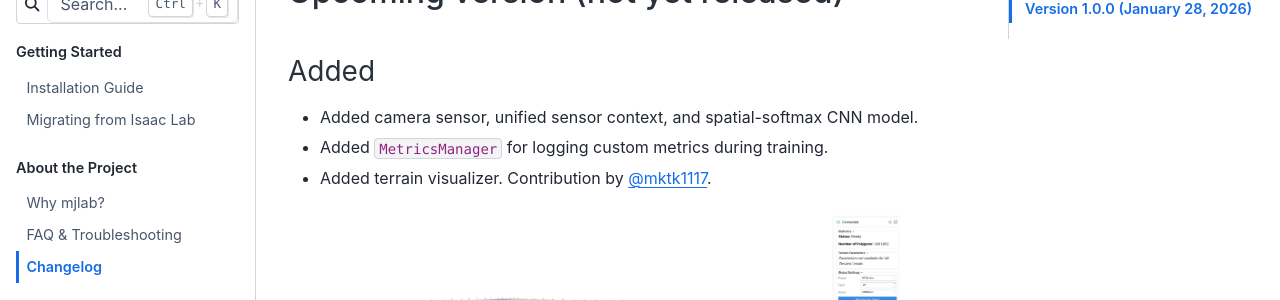
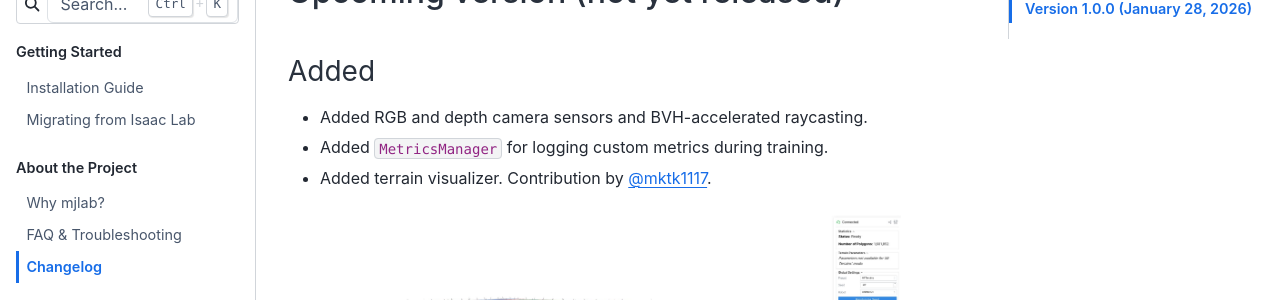
Before and after one commit to DavidDobas/mjlab-hackathon, a Sphinx documentation site: the page built from docs/source/changelog.rst, in a window 1280 px wide and 900 px high. Shown: the part 188-488 px from the top of the window. Built offline with Sphinx 7.4.7 and the Sphinx Book theme 1.1.4, drawn with Linux system fonts in a browser that asks for light colours.

Commit message:
Improve camera/raycasting changelog entry
Replace implementation details with user-facing description.

```diff
--- a/docs/source/changelog.rst
+++ b/docs/source/changelog.rst
@@ -8,8 +8,7 @@ Upcoming version (not yet released)
 Added
 ^^^^^
 
-- Added camera sensor, unified sensor context, and spatial-softmax CNN
-  model.
+- Added RGB and depth camera sensors and BVH-accelerated raycasting.
 - Added ``MetricsManager`` for logging custom metrics during training.
 - Added terrain visualizer. Contribution by
   `@mktk1117 <https://github.com/mktk1117>`_.
```
